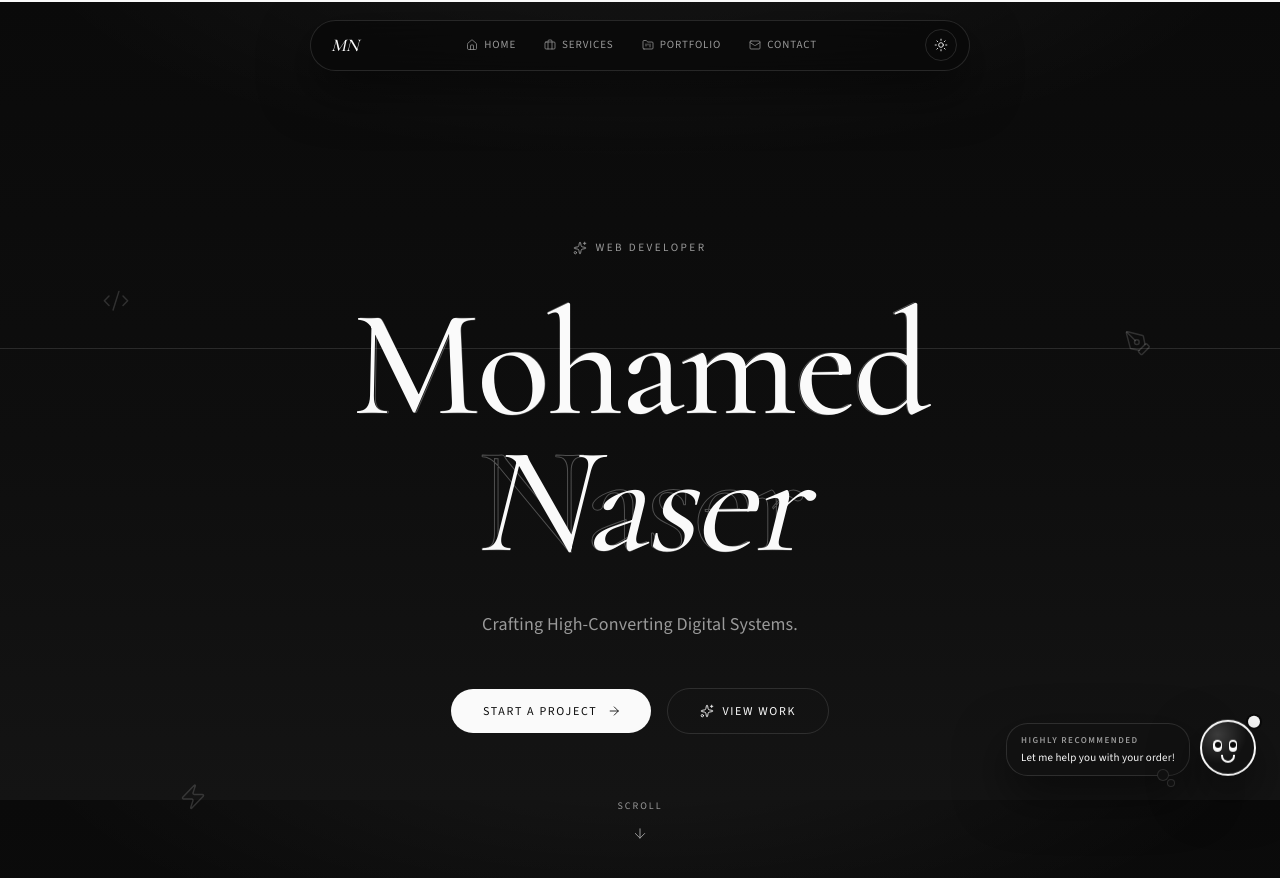
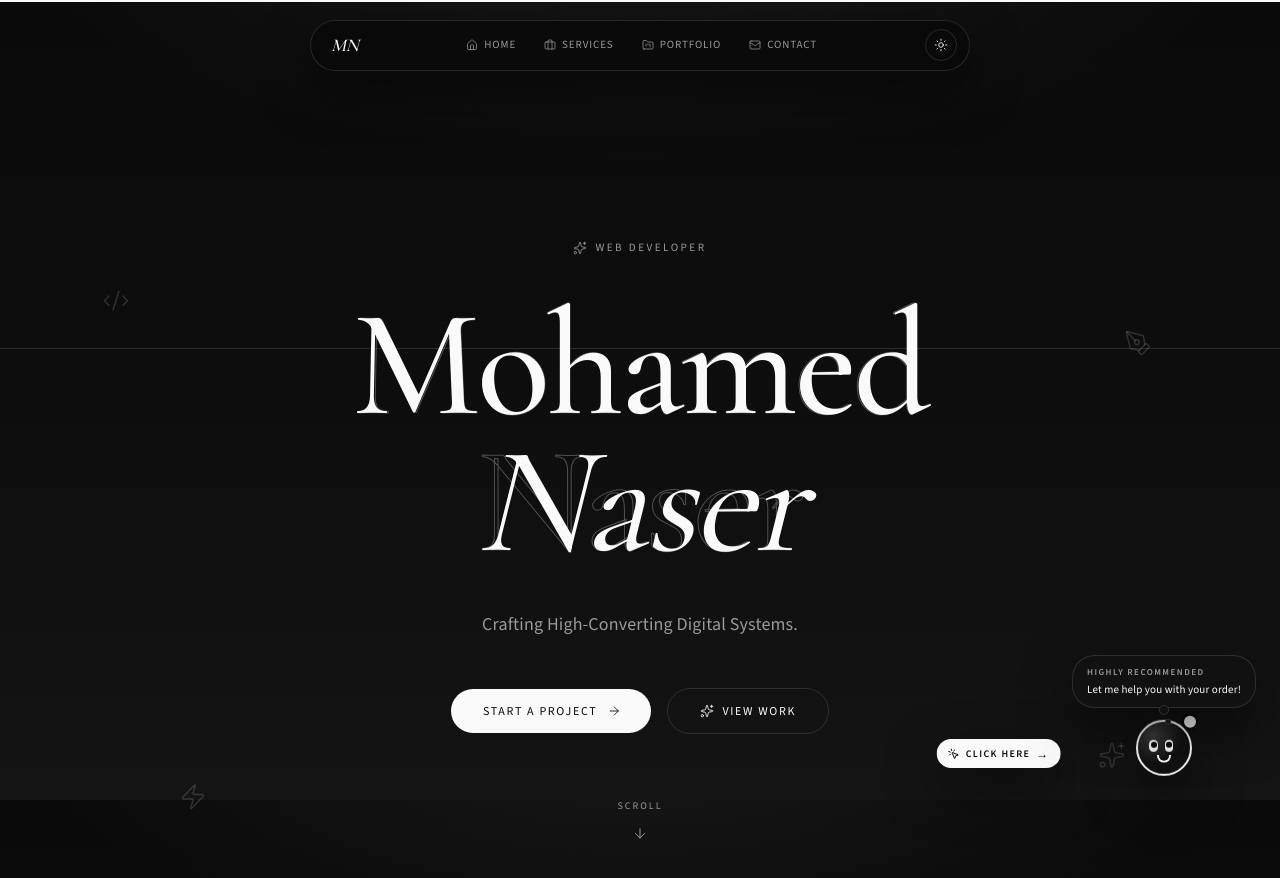
Before and after one commit to Medo-eng/portfolio, a Next.js app: page / in a window 1280 px wide. Shown: the top 878 px of the page. Built offline with nearby package versions, Linux system fonts and the light colour scheme.

Commit message:
Emphasize helper entry cue and place speech bubble above the mouth.

```diff
--- a/src/components/OrderHelper.tsx
+++ b/src/components/OrderHelper.tsx
@@ -8,6 +8,7 @@ import {
   FolderKanban,
   Mail,
   MessageCircle,
+  MousePointerClick,
   Sparkles,
   User,
   X,
@@ -99,16 +100,17 @@ function CloudBubble({
     <motion.button
       type="button"
       onClick={onClick}
-      initial={{ opacity: 0, y: 8, scale: 0.92 }}
+      initial={{ opacity: 0, y: 10, scale: 0.9 }}
       animate={{ opacity: 1, y: 0, scale: 1 }}
-      exit={{ opacity: 0, y: 6, scale: 0.95 }}
-      transition={{ duration: 0.35, ease: easeOut }}
+      exit={{ opacity: 0, y: 8, scale: 0.94 }}
+      transition={{ duration: 0.4, ease: easeOut }}
       whileHover={{ y: -2, scale: 1.02 }}
       whileTap={{ scale: 0.98 }}
-      className="focus-ring relative max-w-[11.5rem] rounded-[1.35rem] border border-[var(--border)] bg-[var(--bg-elevated)] px-3.5 py-2.5 text-left text-[11px] leading-snug font-medium text-[var(--fg)] shadow-[var(--shadow)]"
+      className="focus-ring relative z-10 max-w-[12.5rem] rounded-[1.4rem] border border-[var(--border)] bg-[var(--bg-elevated)] px-3.5 py-2.5 text-left text-[11px] leading-snug font-medium text-[var(--fg)] shadow-[var(--shadow)]"
     >
-      <span className="absolute -bottom-1.5 right-5 size-3 rounded-full border border-[var(--border)] bg-[var(--bg-elevated)]" />
-      <span className="absolute -bottom-3 right-3.5 size-2 rounded-full border border-[var(--border)] bg-[var(--bg-elevated)]" />
+      {/* Thought/speech trail toward the mouth */}
+      <span className="pointer-events-none absolute -bottom-2 left-1/2 size-2.5 -translate-x-1/2 rounded-full border border-[var(--border)] bg-[var(--bg-elevated)]" />
+      <span className="pointer-events-none absolute bottom-[-1.15rem] left-[52%] size-1.5 -translate-x-1/2 rounded-full border border-[var(--border)] bg-[var(--bg-elevated)]" />
       {children}
     </motion.button>
   );
@@ -414,15 +416,49 @@ export function OrderHelper({ ready = true }: { ready?: boolean }) {
         ) : null}
       </AnimatePresence>
 
-      <div className="pointer-events-auto flex items-end gap-2.5">
+      <div className="pointer-events-auto flex items-end gap-3">
         <AnimatePresence>
           {!open ? (
+            <motion.button
+              type="button"
+              onClick={openHelper}
+              initial={{ opacity: 0, x: 12 }}
+              animate={{ opacity: 1, x: 0 }}
+              exit={{ opacity: 0, x: 8 }}
+              transition={{ duration: 0.4, ease: easeOut, delay: 0.15 }}
+              className="focus-ring mb-2 flex flex-col items-end gap-1"
+              aria-label="Click the helper"
+            >
+              <motion.span
+                animate={{ x: [0, 4, 0] }}
+                transition={{
+                  duration: 1.2,
+                  repeat: Infinity,
+                  ease: "easeInOut",
+                }}
+                className="inline-flex items-center gap-1.5 rounded-full border border-[var(--fg)]/30 bg-[var(--fg)] px-2.5 py-1.5 text-[10px] font-semibold tracking-[0.14em] uppercase text-[var(--bg)] shadow-[var(--shadow)]"
+              >
+                <MousePointerClick className="size-3" strokeWidth={2} />
+                Click here
+                <span aria-hidden className="text-xs leading-none">
+                  →
+                </span>
+              </motion.span>
+            </motion.button>
+          ) : null}
+        </AnimatePresence>
+
+        <div className="flex flex-col items-center">
+          <AnimatePresence>
+            {!open ? (
+              <div className="mb-3 flex flex-col items-center">
                 <CloudBubble onClick={openHelper}>
                   <span className="mb-1 block text-[9px] font-semibold tracking-[0.16em] uppercase text-[var(--fg-muted)]">
                     Highly recommended
                   </span>
                   Let me help you with your order!
                 </CloudBubble>
+              </div>
             ) : null}
           </AnimatePresence>
 
@@ -442,9 +478,13 @@ export function OrderHelper({ ready = true }: { ready?: boolean }) {
               open
                 ? { duration: 0.3, ease: easeOut }
                 : {
-                  opacity: { duration: 0.4, ease: easeOut },
-                  scale: { duration: 0.4, ease: easeOut },
-                  y: { duration: 2.4, repeat: Infinity, ease: "easeInOut" },
+                    opacity: { duration: 0.45, ease: easeOut },
+                    scale: { duration: 0.45, ease: easeOut },
+                    y: {
+                      duration: 2.4,
+                      repeat: Infinity,
+                      ease: "easeInOut",
+                    },
                   }
             }
             whileHover={{ scale: 1.06 }}
@@ -458,6 +498,7 @@ export function OrderHelper({ ready = true }: { ready?: boolean }) {
             ) : null}
             <HelperFace size="lg" />
           </motion.button>
+        </div>
       </div>
     </div>
   );
```
Lines whose indentation alone changed are shown as unchanged.
